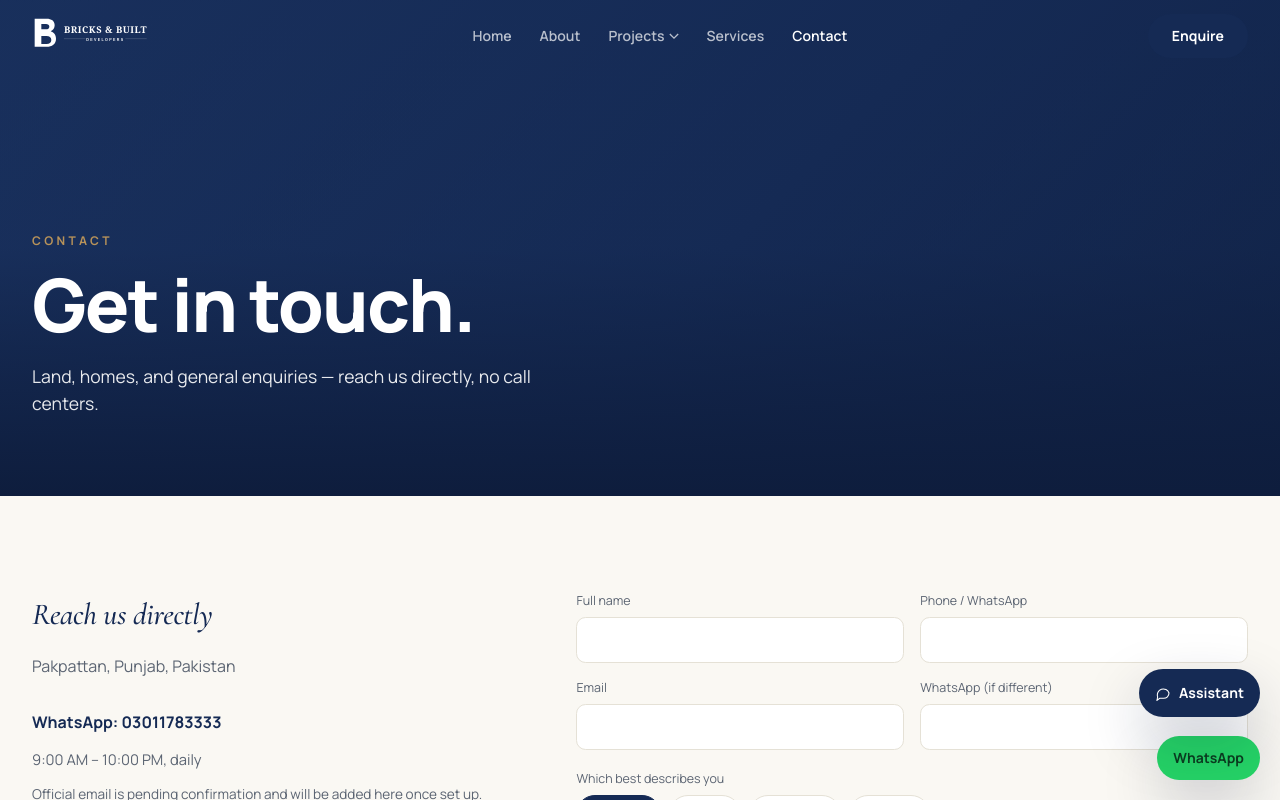
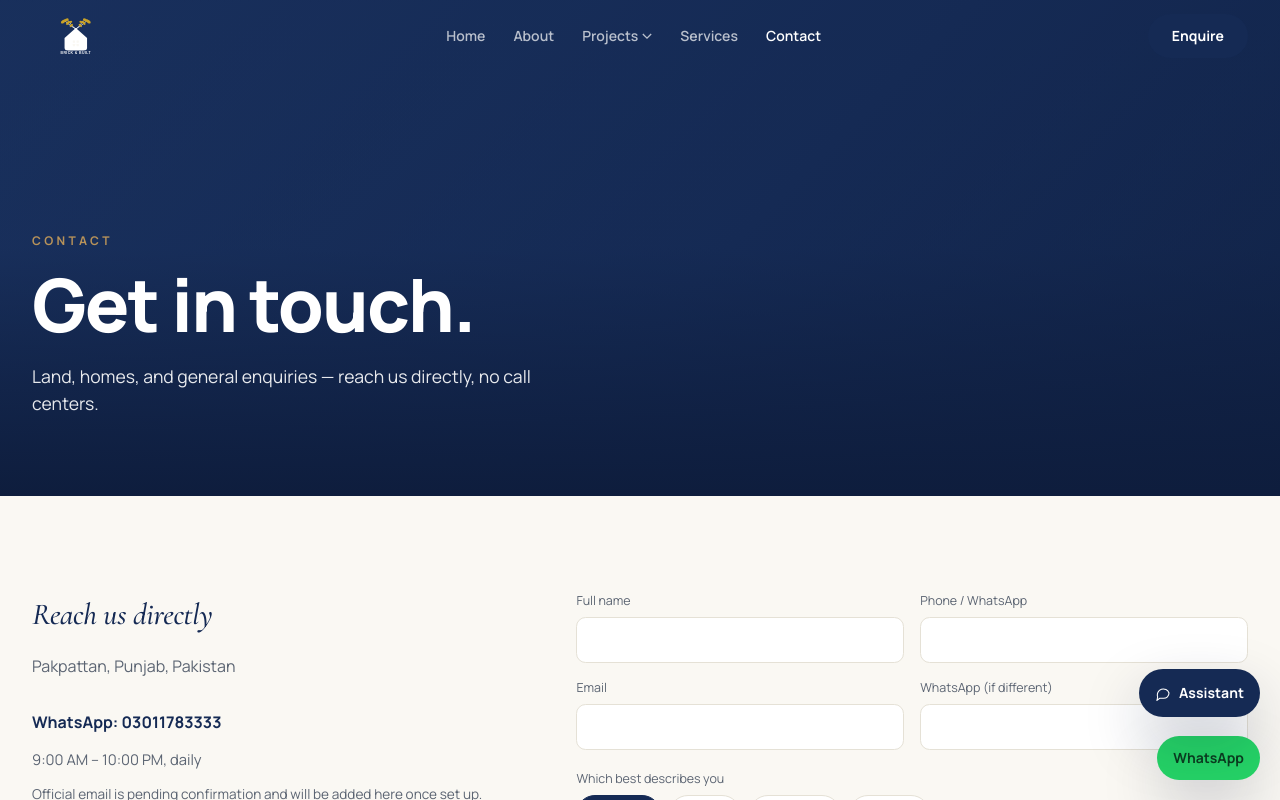
Before and after one commit to enviromation17-bit/brick-and-build, a React (Vite) app: page /contact in a window 1280 px wide. Shown: the top 800 px of the page. Built offline with nearby package versions, Linux system fonts and the light colour scheme.

Commit message:
Logo: house + gold leaves mark; Contact map pinned to Pak City

```diff
--- a/src/components/Mark.jsx
+++ b/src/components/Mark.jsx
@@ -1,21 +1,58 @@
 export default function Mark({ className = "", size = 40 }) {
   return (
     <svg
-      viewBox="0 0 420 120"
-      width={Math.round(size * 3.5)}
+      viewBox="0 0 280 160"
+      width={Math.round(size * 2.2)}
       height={size}
       className={`block ${className}`}
       role="img"
-      aria-label="Bricks & Built Developers"
-      fill="none"
+      aria-label="Brick & Built Developers"
     >
-      <g fill="currentColor">
-        <path d="M8 8h36c14 0 24 6 24 20 0 9-5 15-12 18 9 3 16 10 16 22 0 16-12 24-28 24H8V8zm20 32h14c6 0 10-3 10-8s-4-8-10-8H28v16zm0 44h16c8 0 14-4 14-12s-6-12-14-12H28v24z" />
+      {/* Branches + leaves — gold accent when class allows, else currentColor */}
+      <g stroke="none">
+        {/* Left branch */}
+        <path d="M140 52 C120 40 105 28 95 18" stroke="currentColor" strokeWidth="3" fill="none" strokeLinecap="round" />
+        <path d="M140 52 C125 42 118 30 112 20" stroke="currentColor" strokeWidth="2.5" fill="none" strokeLinecap="round" />
+        {/* Right branch */}
+        <path d="M140 52 C160 40 175 28 185 18" stroke="currentColor" strokeWidth="3" fill="none" strokeLinecap="round" />
+        <path d="M140 52 C155 42 162 30 168 20" stroke="currentColor" strokeWidth="2.5" fill="none" strokeLinecap="round" />
+        {/* Gold leaves — use #C9A227 to match site gold */}
+        <ellipse cx="90" cy="22" rx="11" ry="6" fill="#C9A227" transform="rotate(-35 90 22)" />
+        <ellipse cx="102" cy="16" rx="10" ry="5.5" fill="#C9A227" transform="rotate(-20 102 16)" />
+        <ellipse cx="108" cy="28" rx="9" ry="5" fill="#C9A227" transform="rotate(-50 108 28)" />
+        <ellipse cx="118" cy="24" rx="8" ry="4.5" fill="#C9A227" transform="rotate(-15 118 24)" />
+        <ellipse cx="122" cy="38" rx="8" ry="4.5" fill="#C9A227" transform="rotate(-40 122 38)" />
+        <ellipse cx="190" cy="22" rx="11" ry="6" fill="#C9A227" transform="rotate(35 190 22)" />
+        <ellipse cx="178" cy="16" rx="10" ry="5.5" fill="#C9A227" transform="rotate(20 178 16)" />
+        <ellipse cx="172" cy="28" rx="9" ry="5" fill="#C9A227" transform="rotate(50 172 28)" />
+        <ellipse cx="162" cy="24" rx="8" ry="4.5" fill="#C9A227" transform="rotate(15 162 24)" />
+        <ellipse cx="158" cy="38" rx="8" ry="4.5" fill="#C9A227" transform="rotate(40 158 38)" />
       </g>
-      <text x="96" y="52" fontFamily="Georgia, Times New Roman, serif" fontSize="28" fontWeight="700" fill="currentColor" letterSpacing="1.5">BRICKS &amp; BUILT</text>
-      <line x1="96" y1="68" x2="160" y2="68" stroke="currentColor" strokeWidth="1" opacity="0.45" />
-      <line x1="280" y1="68" x2="344" y2="68" stroke="currentColor" strokeWidth="1" opacity="0.45" />
-      <text x="220" y="74" textAnchor="middle" fontFamily="Arial, Helvetica, sans-serif" fontSize="11" fontWeight="600" fill="currentColor" letterSpacing="4">DEVELOPERS</text>
+      {/* House silhouette */}
+      <path
+        fill="currentColor"
+        d="M140 48 L95 88 L95 128 Q95 138 110 138 L170 138 Q185 138 185 128 L185 88 Z"
+      />
+      {/* Window — 4 panes (inverse via background; use paper color holes approximated as rects matching header) */}
+      <g fill="#FAF8F3">
+        <rect x="128" y="98" width="9" height="9" rx="1" />
+        <rect x="143" y="98" width="9" height="9" rx="1" />
+        <rect x="128" y="112" width="9" height="9" rx="1" />
+        <rect x="143" y="112" width="9" height="9" rx="1" />
+      </g>
+      {/* Wordmark */}
+      <text
+        x="140"
+        y="152"
+        textAnchor="middle"
+        fontFamily="Arial, Helvetica, sans-serif"
+        fontSize="14"
+        fontWeight="700"
+        fill="currentColor"
+        letterSpacing="1.5"
+      >
+        BRICK &amp; BUILT
+      </text>
     </svg>
   );
 }
```
Also changed, not shown: public/assets/brand-logo.svg.
